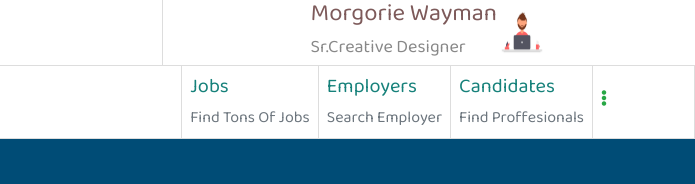
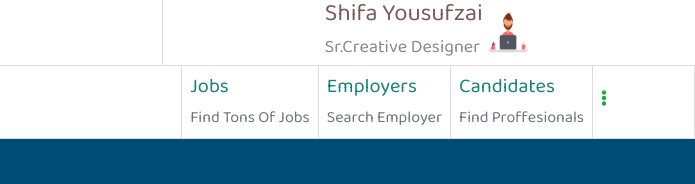
Before and after one commit to Shifaullah/JobForest, a plain HTML site: page index.html in a window 1280 px wide. Shown: the top 184 px of the page, 585-1280 px from the left. Drawn offline with nearby package versions, Linux system fonts and the light colour scheme.

Commit message:
Update index.html

```diff
--- a/index.html
+++ b/index.html
@@ -40,7 +40,7 @@
 			</div>
 			<div class="col-2 col-md-1 centr bordl a2"><i class="fa fa-globe"></i></div>
 			<div class="col-8 col-md-5 order-md-last bordl a3 my-0 py-0 centr">
-					<div><h5 class="m-0 p-0 designer d-block">Morgorie Wayman</h5>
+					<div><h5 class="m-0 p-0 designer d-block">Shifa Yousufzai</h5>
 					<p class="m-0 p-0 designerr">Sr.Creative Designer</p></div>
 					<img src="images/designer.png" class="designer-img">
 			</div>
```
